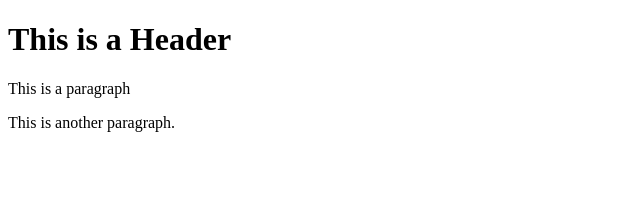
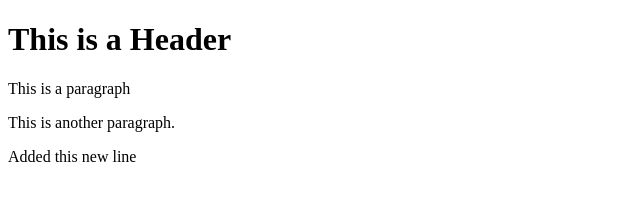
Before and after one commit to RameloMunoz/git-test, a website: page index.html in a window 1280 px wide. Shown: the whole page, without its empty margins (0-640 px from the left). Drawn offline with Linux system fonts and the light colour scheme.

Commit message:
Using NPM

```diff
--- a/index.html
+++ b/index.html
@@ -4,5 +4,6 @@
       <h1>This is a Header</h1>
       <p>This is a paragraph</p>
       <p>This is another paragraph.</p>
+      <p>Added this new line</p>
    </body>
 </html>
```
Also changed, not shown: package.json (added, +24 -0 lines), 2 other files.
